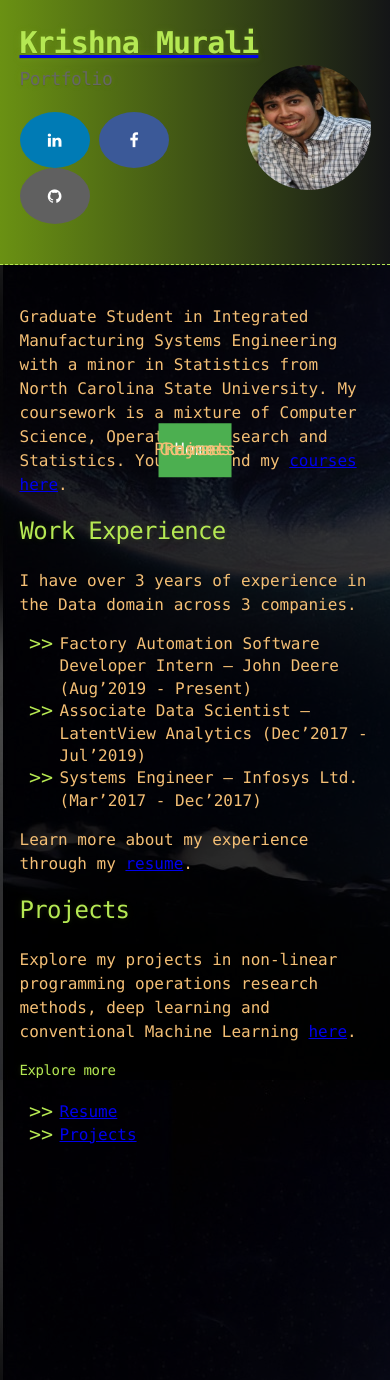
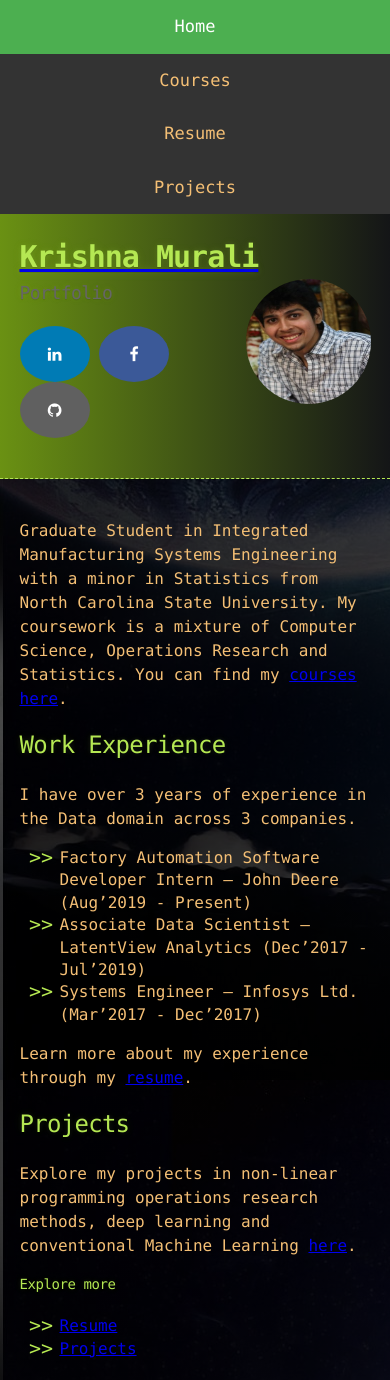
Before and after one commit to KrishnaMurali177/KrishnaMurali177.github.io, a Jekyll site: the page built from index.md, in a window 390 px wide. Built offline with Jekyll 4.4.1, drawn with Linux system fonts in a browser that asks for light colours.

Commit message:
Update jekyll-theme-hacker.scss

```diff
--- a/_sass/jekyll-theme-hacker.scss
+++ b/_sass/jekyll-theme-hacker.scss
@@ -274,11 +274,7 @@ hr {
   padding: 14px 16px;
   text-decoration: none;
   font-size: 17px;
-  float: none;
-  position: absolute;
-  top: 50%;
-  left: 50%;
-  transform: translate(-50%, -50%);
+  float: center;
 }
 
 /* Change the color of links on hover */
@@ -292,3 +288,25 @@ hr {
   background-color: #4CAF50;
   color: white;
 }
+
+.topnav-centered a {
+  float: none;
+  position: absolute;
+  top: 50%;
+  left: 50%;
+  transform: translate(-50%, -50%);
+}
+
+@media screen and (max-width: 600px) {
+  .topnav a {
+    float: none;
+    display: block;
+  }
+
+  .topnav-centered a {
+    position: relative;
+    top: 0;
+    left: 0;
+    transform: none;
+  }
+}
```
